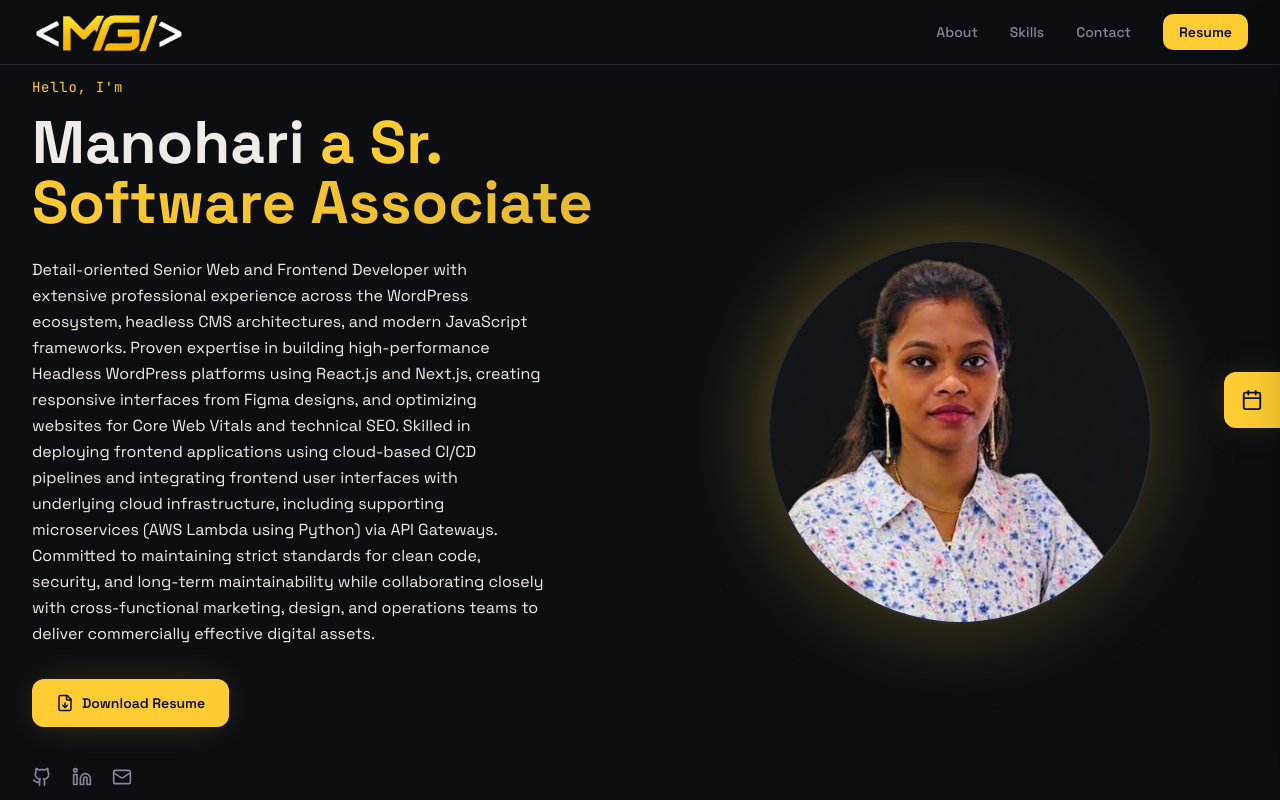
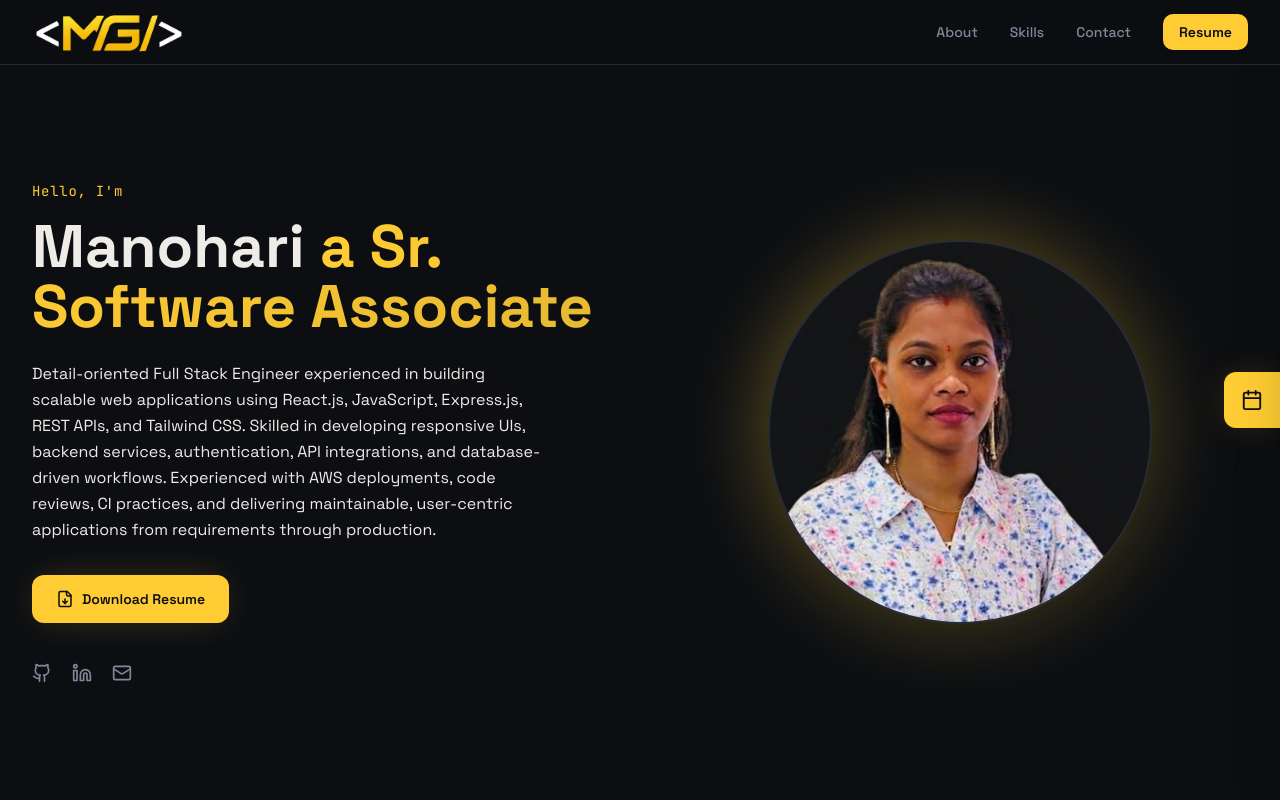
Before and after one commit to manohari1990/portfolio, a React (Vite) app: page / in a window 1280 px wide. Shown: the top 800 px of the page. Built offline with nearby package versions, Linux system fonts and the light colour scheme.

Commit message:
updated resume & Hero section

```diff
--- a/src/components/HeroSection.tsx
+++ b/src/components/HeroSection.tsx
@@ -1,6 +1,6 @@
 import { FileDown, Github, Linkedin, Mail } from "lucide-react";
 import portraitImg from "../assets/profile-pic4.png";
-import resume from "../assets/manohari-aus-resume.pdf"
+import resume from "../assets/manohari-9yrs-React.pdf"
 
 const HeroSection = () => {
   return (
@@ -16,7 +16,7 @@ const HeroSection = () => {
               Manohari <span className="text-gradient">a Sr. Software Associate</span>
             </h1>
             <p className="text-[16px] text-foreground leading-relaxed max-w-lg mb-8">
-             Detail-oriented Senior Web and Frontend Developer with extensive professional experience across the WordPress ecosystem, headless CMS architectures, and modern JavaScript frameworks. Proven expertise in building high-performance Headless WordPress platforms using React.js and Next.js, creating responsive interfaces from Figma designs, and optimizing websites for Core Web Vitals and technical SEO. Skilled in deploying frontend applications using cloud-based CI/CD pipelines and integrating frontend user interfaces with underlying cloud infrastructure, including supporting microservices (AWS Lambda using Python) via API Gateways. Committed to maintaining strict standards for clean code, security, and long-term maintainability while collaborating closely with cross-functional marketing, design, and operations teams to deliver commercially effective digital assets.
+              Detail-oriented Full Stack Engineer experienced in building scalable web applications using React.js, JavaScript, Express.js, REST APIs, and Tailwind CSS. Skilled in developing responsive UIs, backend services, authentication, API integrations, and database-driven workflows. Experienced with AWS deployments, code reviews, CI practices, and delivering maintainable, user-centric applications from requirements through production.
             </p>
 
             <div className="flex flex-wrap gap-4 mb-10">
--- a/src/components/Navbar.tsx
+++ b/src/components/Navbar.tsx
@@ -1,6 +1,6 @@
 import { Menu, X } from "lucide-react";
 import { useState } from "react";
-import resume from "../assets/manohari-aus-resume.pdf"
+import resume from "../assets/manohari-9yrs-React.pdf"
 import logo from "../assets/mg-logo.png"
 
 const navLinks = [
```
Also changed, not shown: 1 other file (tests, documents, lock files or other folders).
